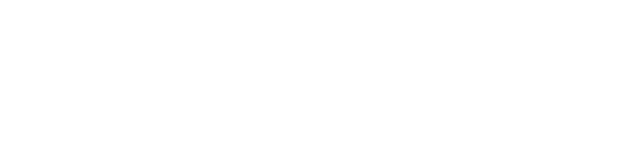
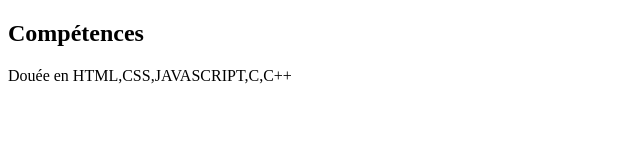
Before and after one commit to brunodozoro/git-mon-cv, a plain HTML site: page Desktop/mon-cv/index.html in a window 1280 px wide. Shown: the whole page, without its empty margins (0-640 px from the left). Drawn offline with Linux system fonts and the light colour scheme; files that its build step writes are made by us from their sources.

Commit message:
Mise en place de la section competences

```diff
--- a/Desktop/mon-cv/index.html
+++ b/Desktop/mon-cv/index.html
@@ -8,6 +8,9 @@
     <link rel="stylesheet" href="css/style.css">
 </head>
 <body>
-
+    <section>
+        <h1>Compétences</h1>
+        <p>Douée en HTML,CSS,JAVASCRIPT,C,C++</p>
+    </section>
 </body>
 </html>
```
